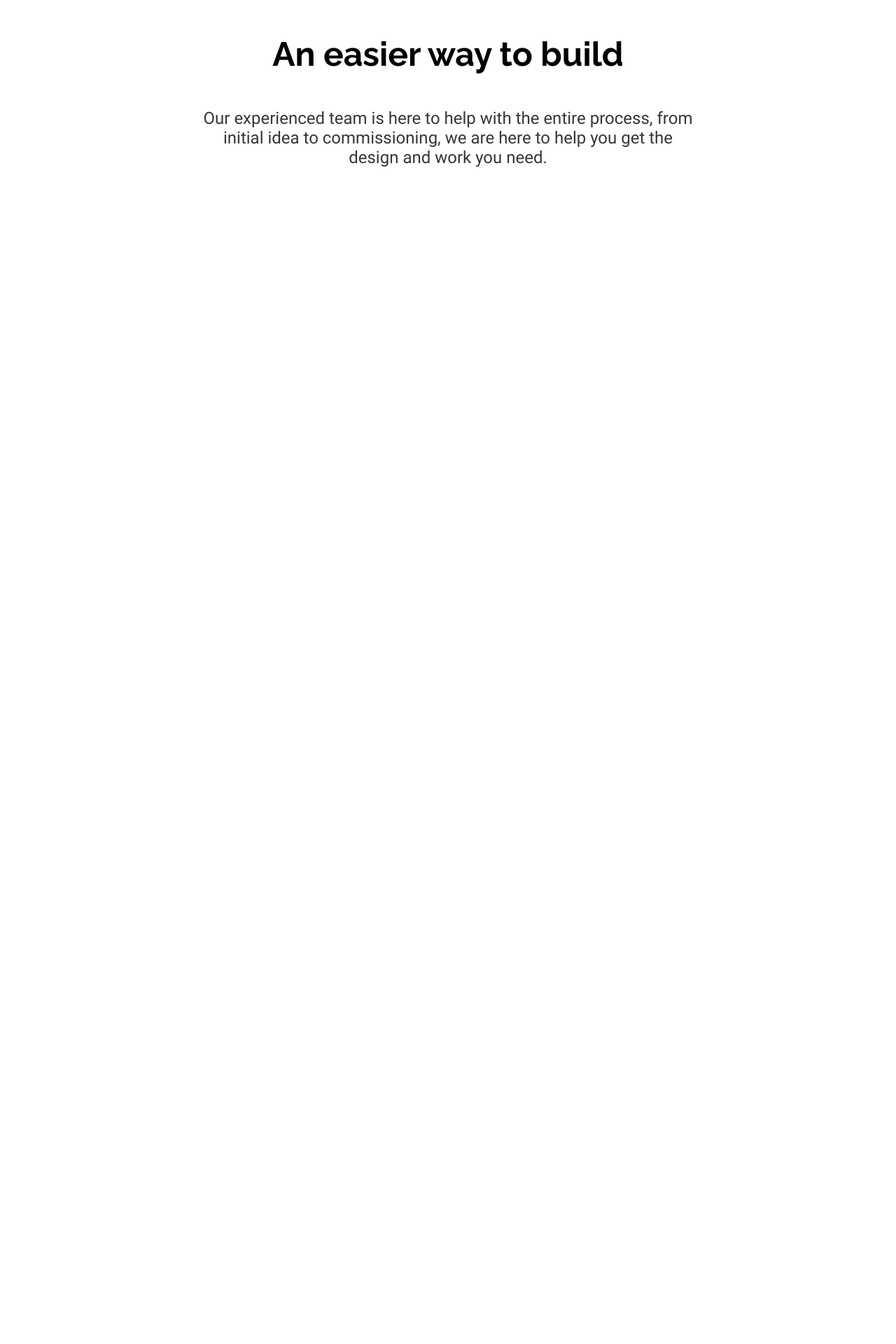
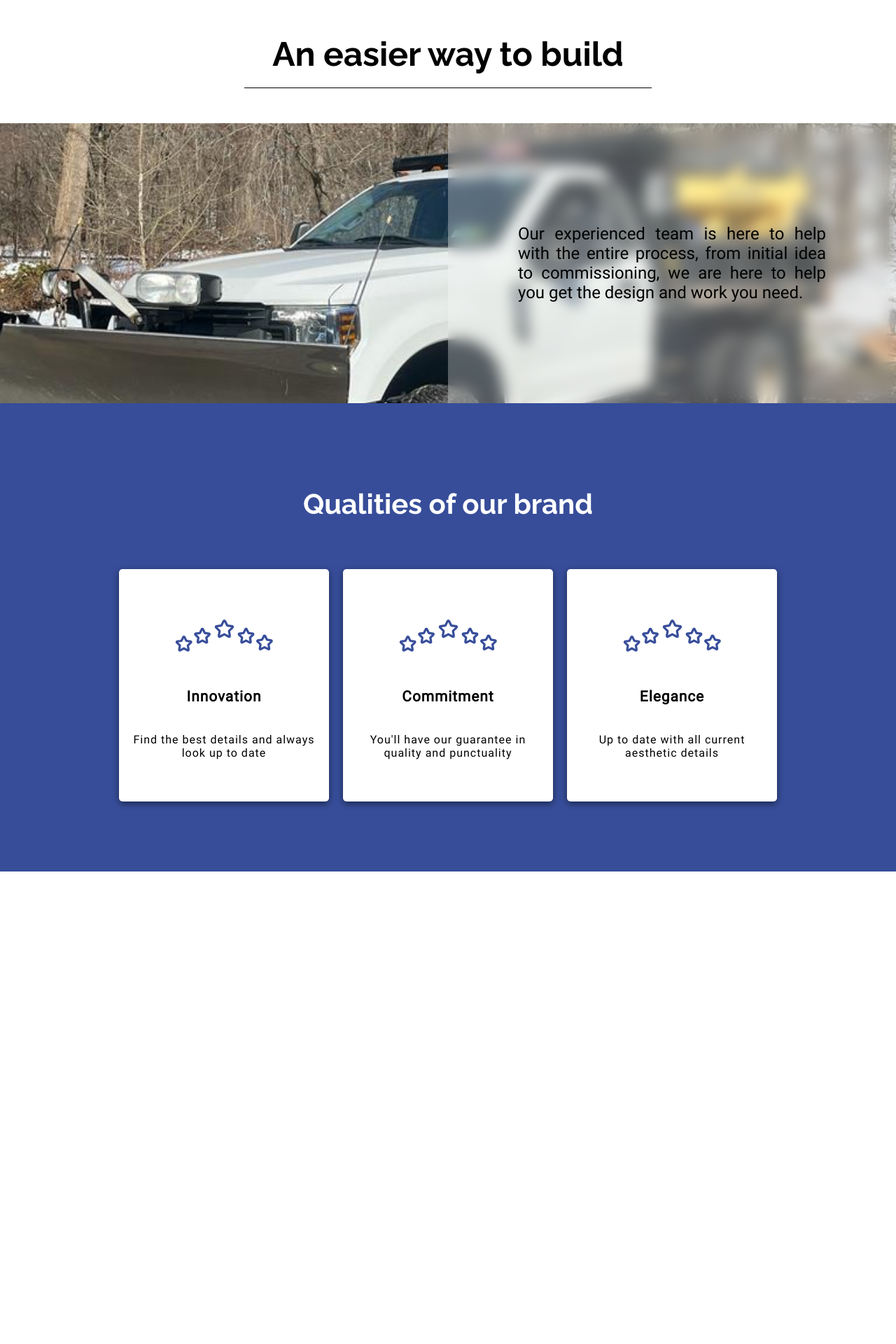
Before and after one commit to snakepatch53/constructora, a PHP site: template src/templates/public.pages/home.php in a window 1280 px wide. Shown: the part 651-2571 px from the top of the page at 70% size. Run offline with PHP 8.4, Linux system fonts and the light colour scheme; the template is opened without the code that fills it, so the values that code supplies are empty.

Commit message:
On branch master Your branch is up to date with 'origin/master'.
Changes to be committed:
	modified:   public/css.general/theme1.css
	modified:   public/css.public/frontpage.css
	modified:   public/css.public/home.css
	new file:   public/img/car.jpg
	new file:   public/img/stars.svg
	modified:   src/templates/public.pages/home.php

```diff
--- a/public/css.general/theme1.css
+++ b/public/css.general/theme1.css
@@ -20,6 +20,7 @@
     --color4: #ffffff;
     --color4-text: #000000;
     --color4-text2: #363636;
+    --color4-text3: #384e9a;
 
     --color5: #363636;
     --color5-text: #ffffff;
@@ -56,6 +57,7 @@ body.dark {
     --color4: #484848;
     --color4-text: #ffffff;
     --color4-text2: #b2b2b2;
+    --color4-text3: #a1a7ba;
 
     --color5: #363636;
     --color5-text: #ffffff;
--- a/public/css.public/frontpage.css
+++ b/public/css.public/frontpage.css
@@ -73,22 +73,6 @@
     filter: grayscale(1);
 }
 
-.frontpage .logo {
-    display: flex;
-    width: 100%;
-    max-width: 150px;
-    aspect-ratio: 1/1;
-    background: #fff;
-    border-radius: 50%;
-    padding: 20px;
-}
-
-.frontpage .logo svg {
-    width: 100%;
-    height: 100%;
-    fill: var(--txt);
-}
-
 .frontpage h2 {
     text-align: center;
     font-size: 2.5rem;
@@ -96,7 +80,6 @@
     max-width: 650px;
     color: var(--txt);
     letter-spacing: 1px;
-    text-shadow: 0 0 15px #ffffff;
     /*    position: relative;*/
 }
 
--- a/public/css.public/home.css
+++ b/public/css.public/home.css
@@ -1,14 +1,27 @@
 /*SECCION 1*/
 .section-1 {
-    --bg: var(--color4);
-    --txt: var(--color4-text);
-    --txt2: var(--color4-text2);
+    --sec1-bg: var(--color4);
+    --sec1-txt: var(--color4-text);
+    --sec1-txt2: var(--color4-text2);
+
+    /*     pongo colores fijos por que creo que este caso es especifico y probablemente no se vuelva a usar*/
+    --sec2-bg: rgba(255, 255, 255, 0.3);
+    --sec2-txt: #000000;
 
     display: flex;
+    flex-direction: column;
     justify-content: center;
     align-items: center;
+    width: 100%;
+}
+
+.section-1 .subsection {
+    display: flex;
+    justify-content: center;
+    background: var(--sec1-bg);
     padding: var(--padding);
-    background: var(--bg);
+    width: 100%;
+    text-align: center;
 }
 
 .section-1 .container {
@@ -19,23 +32,193 @@
     gap: 50px;
     width: 100%;
     max-width: var(--max-width);
+}
 
+.section-1 .container.banner {
+    position: relative;
+    min-height: 400px;
+    max-width: unset;
 }
+
+.section-1 .bg-img {
+    position: absolute;
+    top: 0;
+    left: 0;
+    right: 0;
+    bottom: 0;
+    z-index: -2;
+    width: 100%;
+    height: 100%;
+    object-fit: cover;
+}
+
+.section-1 .container.banner:before {
+    position: absolute;
+    top: 0;
+    bottom: 0;
+    right: 0;
+    z-index: -1;
+    content: '';
+    display: block;
+    width: 50%;
+    height: 100%;
+    background: var(--sec2-bg);
+    backdrop-filter: blur(10px);
+}
+
 
 .section-1 .container h2 {
     text-align: center;
-    color: var(--txt);
+    color: var(--sec1-txt);
     font-size: 3rem;
     font-family: titulo;
+    border-bottom: solid 1px var(--sec1-txt);
+    padding: 0 40px;
+    padding-bottom: 20px;
 }
 
-.section-1 .container p {
+.section-1 .items {
+    flex: 1;
+    display: flex;
+    width: 100%;
+    height: 100%;
+}
+
+.section-1 .item {
+    flex: 1;
+    display: flex;
+    justify-content: center;
+    align-items: center;
+    justify-content: center;
+    padding: 100px;
+}
+
+.section-1 .item p {
     font-size: 1.5rem;
-    color: var(--txt2);
-    text-align: center;
-    max-width: 700px;
+    color: var(--sec2-txt);
+    text-align: justify;
+}
+
+@media (max-width: 900px) {
+    .section-1 .container.banner {
+        margin-top: 50px;
+    }
+
+    .section-1 .container.banner:before {
+        top: unset;
+        bottom: 0;
+        left: 0;
+        right: 0;
+        width: 100%;
+        height: 50%;
+        backdrop-filter: blur(5px);
+    }
+
+    .section-1 .items {
+        height: 100%;
+        flex-direction: column;
+    }
+
+    .section-1 .item {
+        padding: 20px;
+    }
 }
 
 
 
 /*SECCION 2*/
+
+.section-2 {
+    --sec1-bg: var(--color1);
+    --sec1-txt: var(--color1-text);
+
+    --card-bg: var(--color4);
+    --card-txt: var(--color4-text);
+    --card-txt2: var(--color4-text3);
+
+    display: flex;
+    justify-content: center;
+    padding: 100px var(--padding);
+    background: var(--sec1-bg);
+}
+
+.section-2 .container {
+    display: flex;
+    flex-direction: column;
+    justify-content: center;
+    align-items: center;
+    gap: 50px;
+    width: 100%;
+    max-width: var(--max-width);
+}
+
+.section-2 h2 {
+    font-family: titulo;
+    font-size: 2.5rem;
+    color: var(--sec1-txt);
+    text-align: center;
+    margin: 20px 0;
+}
+
+.section-2 .items {
+    display: flex;
+    gap: 20px;
+}
+
+.section-2 .item {
+    flex: 1;
+    display: flex;
+    flex-direction: column;
+    justify-content: center;
+    align-items: center;
+    gap: 40px;
+    max-width: 300px;
+    padding: 60px 20px;
+    background: var(--card-bg);
+    border-radius: 5px;
+    box-shadow: 0 3px 10px 0 rgba(0, 0, 0, 0.5);
+}
+
+.section-2 .item .icon {
+    display: flex;
+    justify-content: center;
+    align-items: center;
+    height: 70px;
+    aspect-ratio: 2/1;
+}
+
+.section-2 .item .icon svg {
+    width: 100%;
+    height: 100%;
+    --s1-bg: transparent;
+    --s2-bg: transparent;
+    --s3-bg: transparent;
+    --s4-bg: transparent;
+    --s5-bg: transparent;
+    --s1-st: var(--card-txt2);
+    --s2-st: var(--card-txt2);
+    --s3-st: var(--card-txt2);
+    --s4-st: var(--card-txt2);
+    --s5-st: var(--card-txt2);
+}
+
+.section-2 .item h3 {
+    font-size: 1.3rem;
+    color: var(--card-txt);
+    letter-spacing: 1px;
+    text-align: center;
+}
+
+.section-2 .item p {
+    font-size: 1rem;
+    letter-spacing: 1px;
+    font-family: contenido;
+    text-align: center;
+}
+
+@media (max-width: 900px) {
+    .section-2 .items {
+        flex-direction: column;
+        gap: 30px;
+    }
+}
--- a/src/templates/public.pages/home.php
+++ b/src/templates/public.pages/home.php
@@ -18,13 +18,54 @@
         <section class="frontpage">
             <?php include('./src/templates/public.component/frontpage.php') ?>
         </section>
+
         <section class="section-1">
-            <div class="container">
-                <h2>An easier way to build</h2>
-                <p>Our experienced team is here to help with the entire process, from initial idea to commissioning, we are here to help you get the design and work you need.</p>
+            <div class="subsection">
+                <div class="container">
+                    <h2>An easier way to build</h2>
+                </div>
+            </div>
+            <div class="container banner">
+                <img class="bg-img" src="<?= $DATA['http_domain'] ?>public/img/car.jpg" alt="Image of car in the road">
+                <div class="items">
+                    <div class="item"></div>
+                    <div class="item">
+                        <p>Our experienced team is here to help with the entire process, from initial idea to commissioning, we are here to help you get the design and work you need.</p>
+                    </div>
+                </div>
             </div>
         </section>
-        <br><br><br><br><br><br><br><br><br><br><br><br><br><br><br><br><br><br><br><br><br><br><br><br><br><br><br><br><br><br><br><br><br><br><br><br><br><br><br><br><br><br><br><br><br><br><br><br><br><br>
+
+        <section class="section-2">
+            <div class="container">
+                <h2>Qualities of our brand</h2>
+                <div class="items">
+                    <div class="item">
+                        <div class="icon">
+                            <?php include('./public/img/stars.svg'); ?>
+                        </div>
+                        <h3>Innovation</h3>
+                        <p>Find the best details and always look up to date</p>
+                    </div>
+                    <div class="item">
+                        <div class="icon">
+                            <?php include('./public/img/stars.svg'); ?>
+                        </div>
+                        <h3>Commitment</h3>
+                        <p>You'll have our guarantee in quality and punctuality</p>
+                    </div>
+                    <div class="item">
+                        <div class="icon">
+                            <?php include('./public/img/stars.svg'); ?>
+                        </div>
+                        <h3>Elegance</h3>
+                        <p>Up to date with all current aesthetic details</p>
+                    </div>
+                </div>
+            </div>
+        </section>
+
+
         <br><br><br><br><br><br><br><br><br><br><br><br><br><br><br><br><br><br><br><br><br><br><br><br><br><br><br><br><br><br><br><br><br><br><br><br><br><br><br><br><br><br><br><br><br><br><br><br><br><br>
 
     </main>
```
Also changed, not shown: public/img/car.jpg (added), public/img/stars.svg (added).
